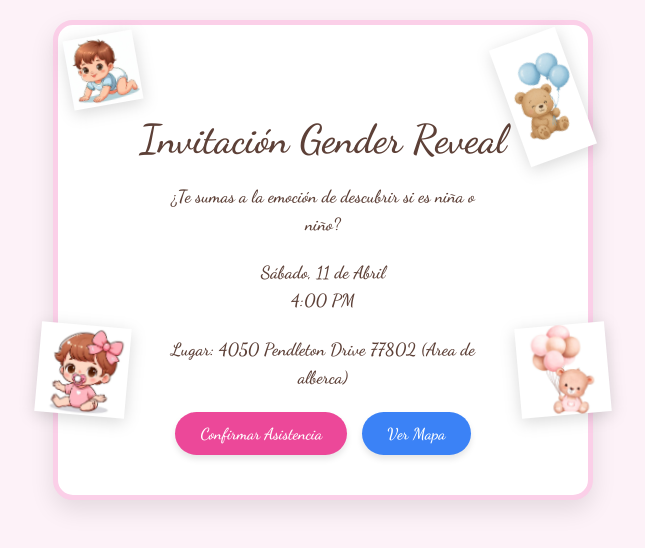
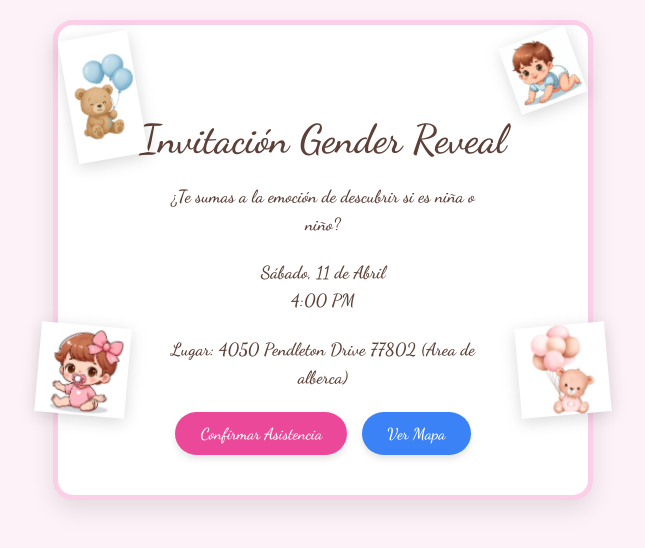
Before and after one commit to roketpower7/invitacion, a plain HTML site: page index.html in a window 1280 px wide. Shown: the whole page, without its empty margins (317-962 px from the left). Drawn offline with Linux system fonts and the light colour scheme.

Commit message:
Update index.html

```diff
--- a/index.html
+++ b/index.html
@@ -41,7 +41,7 @@
         }
 
         /* Tamaños específicos para enmarcar (Pequeños para mobile) */
-        .bear-pink { /* image_9.png (Mixed Balloons) - Top Izquierda */
+        .bear-blue{ /* image_9.png (Mixed Balloons) - Top Izquierda */
             top: 10px;
             left: 10px;
             width: 70px;
@@ -49,7 +49,7 @@
             z-index: 1;
         }
 
-        .bear-blue { /* image_11.png (Blue Balloons) - Top Derecha */
+         .bear-pink{ /* image_11.png (Blue Balloons) - Top Derecha */
             top: 10px;
             right: 10px;
             width: 70px;
```
